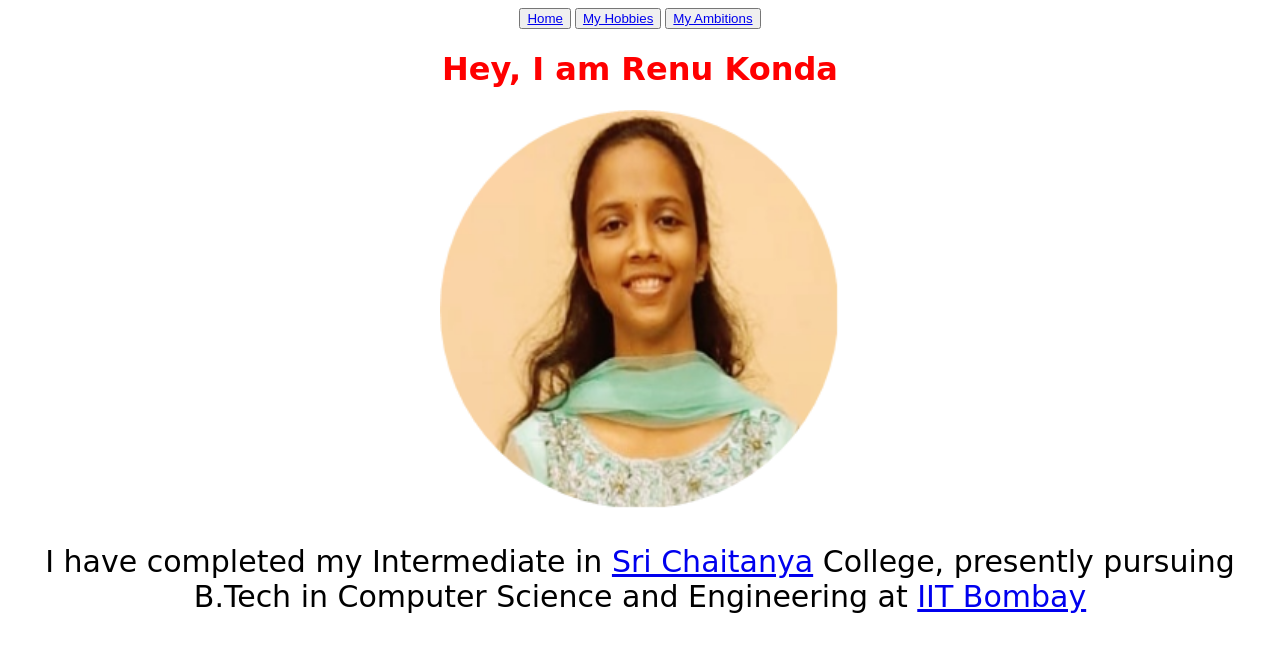
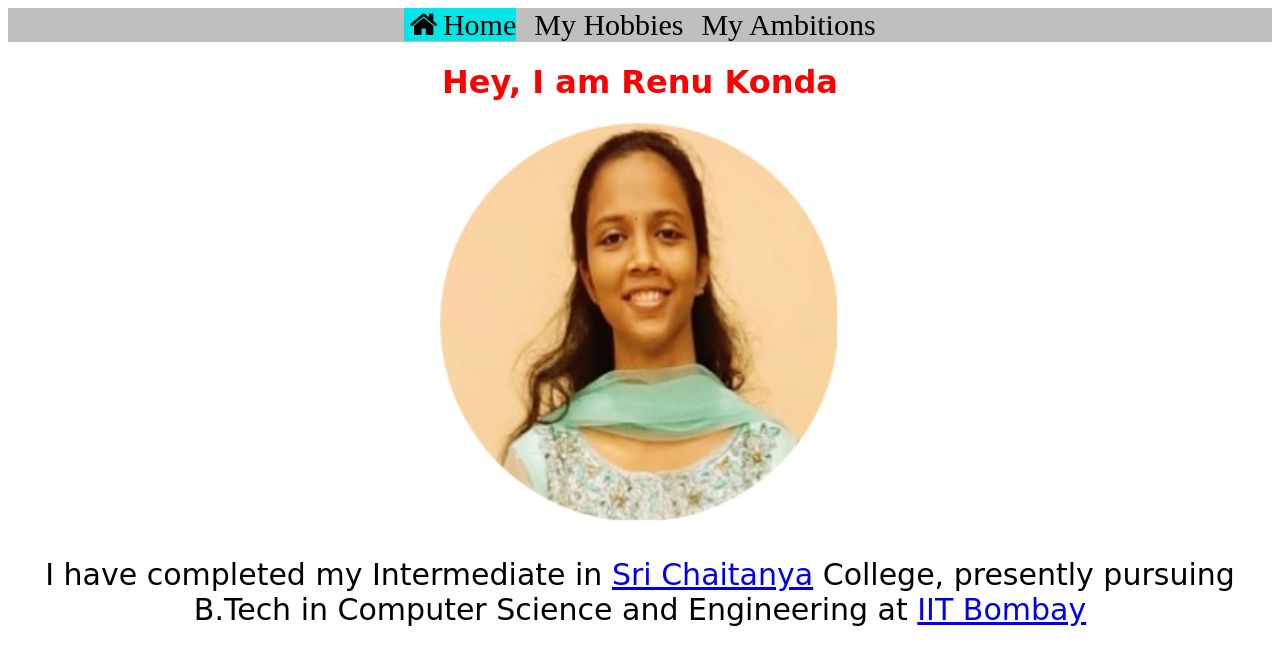
Before and after one commit to renu-konda/190050061_WEB_DEV.github.io, a plain HTML site: page index.html in a window 1280 px wide. Drawn offline with Linux system fonts and the light colour scheme.

Commit message:
Modified Nav Bar

```diff
--- a/index.html
+++ b/index.html
@@ -3,14 +3,15 @@
 <head>
 	<title>About Me</title>
 	<link rel = "icon" href = 'image.png'  type = "image/x-icon">
+	<link rel="stylesheet" href="https://cdnjs.cloudflare.com/ajax/libs/font-awesome/4.7.0/css/font-awesome.min.css">
 </head>
 <body>
 	<header>
 		<center>
-			<div class="nav">
-				<button><a href="index.html">Home</a></button>
-				<button><a href="hobbies.html">My Hobbies</a></button>
-				<button><a href="ambitions.html">My Ambitions</a></button>
+			<div class="nav" style="background-color: #bfbfbf;">
+				<a style="font-size: 30px;margin: 0px 7px;background-color: #00e6e6;"><i class="fa fa-fw fa-home"></i>Home</a>
+				<a href="hobbies.html" style="text-decoration: none;font-size: 30px;margin: 0px 7px;color:black;">My Hobbies</a>
+				<a href="ambitions.html" style="text-decoration: none;font-size: 30px;margin: 0px 7px;color:black;">My Ambitions</a>
 			</div>
 		</center>
 	</header>
```
